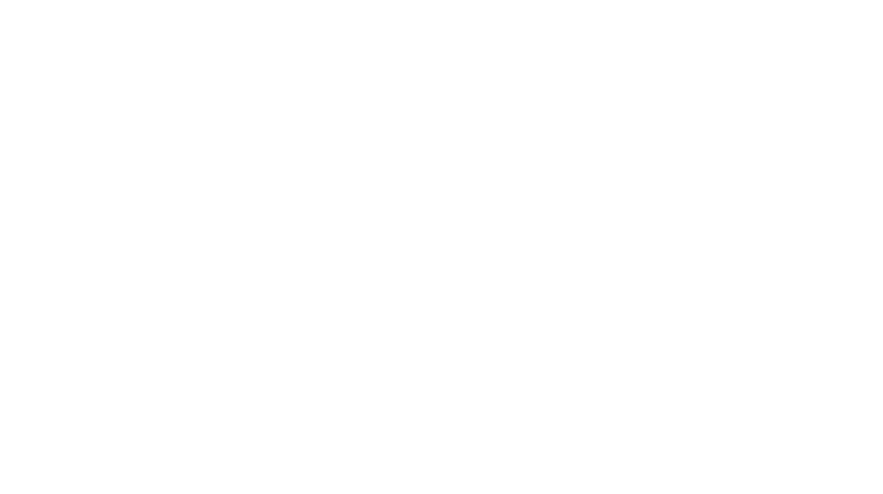
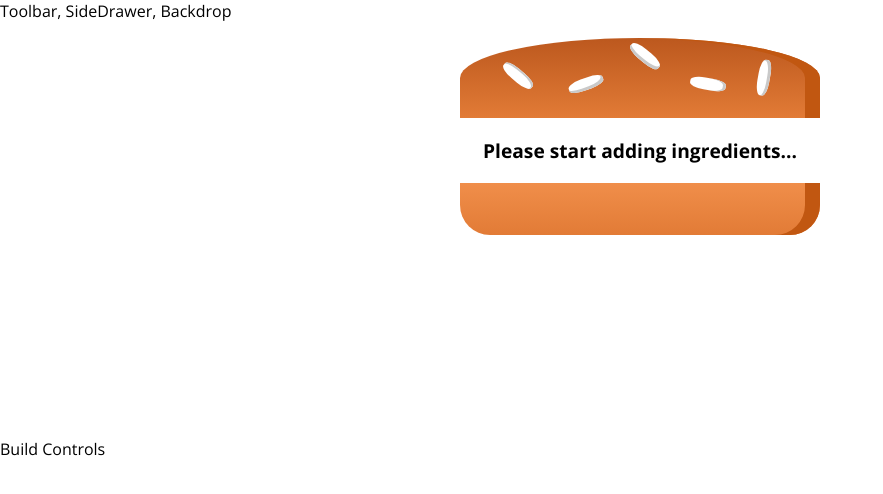
Before and after one commit to goodis86/Burger-Builder, a React app: page / in a window 1280 px wide. Shown: the top 494 px of the page, without its empty margins (0-883 px from the left). Built offline with nearby package versions, Linux system fonts and the light colour scheme.

Commit message:
midway to dinamic ingredients

```diff
--- a/package.json
+++ b/package.json
@@ -31,6 +31,7 @@
     "postcss-flexbugs-fixes": "3.2.0",
     "postcss-loader": "2.0.8",
     "promise": "8.0.1",
+    "prop-types": "^15.7.2",
     "raf": "3.4.0",
     "react": "^16.13.1",
     "react-dev-utils": "^5.0.2",
--- a/src/App.js
+++ b/src/App.js
@@ -1,14 +1,18 @@
-import React, { Component } from 'react';
+import React, { Component } from "react";
+import Layout from "./components/Layout/Layout";
+import BurgerBuilder from "./containers/BurgerBuilder/BurgerBuilder";
 
 class App extends Component {
   render() {
     return (
-      <div >
-
+      <div>
+        <Layout>
+          <BurgerBuilder></BurgerBuilder>
+        </Layout>
       </div>
     );
   }
 }
 
 export default App;
-  // empty div
+// empty div
--- /dev/null
+++ b/src/components/Burger/Burger.css
@@ -0,0 +1,31 @@
+.Burger {
+    width: 100%;
+    margin: auto;
+    height: 250px;
+    /* overflow: scroll; */
+    text-align: center;
+    font-size: 1.2rem;
+    font-weight: bold;
+
+}
+
+@media (min-width: 1000px) and (min-height: 700px) {
+    .Burger {
+        width: 700px;
+        height: 600px;
+    }
+}
+
+@media (min-width: 500px) and (min-height: 401px) {
+    .Burger {
+        width: 450px;
+        height: 400px;
+    }
+}
+
+@media (min-width: 500px) and (max-height: 400px) {
+    .Burger {
+        width: 350px;
+        height: 300px;
+    }
+}
--- /dev/null
+++ b/src/components/Burger/Burger.js
@@ -0,0 +1,30 @@
+import React from "react";
+
+import classes from "./Burger.css";
+import BurgerIngredient from "./BurgerIngredient/BurgerIngredient";
+
+const burger = (props) => {
+  let transformedIngredients = Object.keys(props.ingredients)
+    .map((igKey) => {
+      return [...Array(props.ingredients[igKey])].map((_, i) => {
+        return <BurgerIngredient key={igKey + i} type={igKey} />;
+      });
+    })
+    .reduce((arr, el) => {
+      return arr.concat(el);
+    }, []);
+
+  if (transformedIngredients.length === 0) {
+    transformedIngredients = <p>Please start adding ingredients...</p>;
+  }
+ // console.log(transformedIngredients);
+  return (
+    <div className={classes.Burger}>
+      <BurgerIngredient type="bread-top" />
+      {transformedIngredients}
+      <BurgerIngredient type="bread-bottom" />
+    </div>
+  );
+};
+
+export default burger;
--- /dev/null
+++ b/src/components/Burger/BurgerIngredient/BurgerIngredient.css
@@ -0,0 +1,113 @@
+.BreadBottom {
+    height: 13%;
+    width: 80%;
+    background: linear-gradient(#F08E4A, #e27b36);
+    border-radius: 0 0 30px 30px;
+    box-shadow: inset -15px 0 #c15711;
+    margin: 2% auto;
+}
+
+.BreadTop {
+    height: 20%;
+    width: 80%;
+    background: linear-gradient(#bc581e, #e27b36);
+    border-radius: 50% 50% 0 0;
+    box-shadow: inset -15px 0 #c15711;
+    margin: 2% auto;
+    position: relative;
+}
+
+.Seeds1 {
+    width: 10%;
+    height: 15%;
+    position: absolute;
+    background-color: white;
+    left: 30%;
+    top: 50%;
+    border-radius: 40%;
+    transform: rotate(-20deg);
+    box-shadow: inset -2px -3px #c9c9c9;
+}
+
+.Seeds1:after {
+    content: "";
+    width: 100%;
+    height: 100%;
+    position: absolute;
+    background-color: white;
+    left: -170%;
+    top: -260%;
+    border-radius: 40%;
+    transform: rotate(60deg);
+    box-shadow: inset -1px 2px #c9c9c9;
+  }
+
+.Seeds1:before {
+    content: "";
+    width: 100%;
+    height: 100%;
+    position: absolute;
+    background-color: white;
+    left: 180%;
+    top: -50%;
+    border-radius: 40%;
+    transform: rotate(60deg);
+    box-shadow: inset -1px -3px #c9c9c9;
+  }
+
+  .Seeds2 {
+    width: 10%;
+    height: 15%;
+    position: absolute;
+    background-color: white;
+    left: 64%;
+    top: 50%;
+    border-radius: 40%;
+    transform: rotate(10deg);
+    box-shadow: inset -3px 0 #c9c9c9;
+  }
+
+  .Seeds2:before {
+    content: "";
+    width: 100%;
+    height: 100%;
+    position: absolute;
+    background-color: white;
+    left: 150%;
+    top: -130%;
+    border-radius: 40%;
+    transform: rotate(90deg);
+    box-shadow: inset 1px 3px #c9c9c9;
+  }
+
+
+.Meat {
+    width: 80%;
+    height: 8%;
+    background: linear-gradient(#7f3608, #702e05);
+    margin: 2% auto;
+    border-radius: 15px;
+}
+
+.Cheese {
+    width: 90%;
+    height: 4.5%;
+    margin: 2% auto;
+    background: linear-gradient(#f4d004, #d6bb22);
+    border-radius: 20px;
+}
+
+.Salad {
+    width: 85%;
+    height: 7%;
+    margin: 2% auto;
+    background: linear-gradient(#228c1d, #91ce50);
+    border-radius: 20px;
+}
+
+.Bacon {
+    width: 80%;
+    height: 3%;
+    background: linear-gradient(#bf3813, #c45e38);
+    margin: 2% auto;
+}
--- /dev/null
+++ b/src/components/Burger/BurgerIngredient/BurgerIngredient.js
@@ -0,0 +1,48 @@
+
+
+import React, {Component} from 'react';
+import PropTypes from 'prop-types';
+import classes from './BurgerIngredient.css';
+//import BurgerBuilder from '../../../containers/BurgerBuilder/BurgerBuilder';
+
+class BurgerIngredient extends Component {
+    render() {
+
+     let ingredient = null;
+    switch (this.props.type) {
+        case ('bread-bottom'):
+            ingredient = <div className = {classes.BreadBottom}></div>;
+            break;
+            case ('bread-top') :
+                ingredient = (
+                    <div className = {classes.BreadTop}>
+                        <div className = {classes.Seeds1}></div>
+                        <div className = {classes.Seeds2}></div>
+
+                    </div>
+                );
+                break;
+                case ('meat') :
+                    ingredient = <div className = {classes.Meat}></div>;
+                    break;
+                case ('cheese') :
+                    ingredient = <div className = {classes.Cheese}></div>;
+                    break;
+                case ('salad') :
+                    ingredient = <div className = {classes.Salad}></div>;
+                    break;
+                case ('bacon') :
+                    ingredient = <div className = {classes.Bacon}></div>;
+                    break;
+                    default:
+                        ingredient = null;
+    }
+            return ingredient;
+        }
+}
+
+    BurgerIngredient.propTypes = {
+        type: PropTypes.string.isRequired
+    }
+
+export default BurgerIngredient;
--- /dev/null
+++ b/src/components/Layout/Layout.css
@@ -0,0 +1,3 @@
+.Content {
+  margin-top: 16px;
+}
--- /dev/null
+++ b/src/components/Layout/Layout.js
@@ -0,0 +1,19 @@
+
+
+import React from 'react';
+
+import Aux from '../../hoc/Auxiliary';
+import classes from './Layout.css'
+
+const layout = (props) => (
+    <Aux>
+        <div>
+        Toolbar, SideDrawer, Backdrop
+        </div>
+    <main className = {classes.Content}>
+        {props.children}
+    </main>
+    </Aux>
+);
+
+export default layout;
--- /dev/null
+++ b/src/containers/BurgerBuilder/BurgerBuilder.js
@@ -0,0 +1,29 @@
+import React, { Component } from "react";
+import Aux from "../../hoc/Auxiliary";
+import Burger from '../../components/Burger/Burger';
+
+class BurgerBuilder extends Component {
+//    constructor(props) {          alternative to state manipulations to what's below!!!
+//        super(props);
+//        this.state = {}
+//    }
+
+    state = {
+        ingredients: {
+            salad: 0,
+            bacon: 0,
+            cheese: 0,
+            meat:0
+        }
+    }
+  render() {
+    return (
+      <Aux>
+        <Burger ingredients = {this.state.ingredients}></Burger>
+        <div>Build Controls</div>
+      </Aux>
+    );
+  }
+}
+
+export default BurgerBuilder;
--- /dev/null
+++ b/src/hoc/Auxiliary.js
@@ -0,0 +1,2 @@
+const aux = (props) => props.children;
+export default aux;
--- a/src/index.css
+++ b/src/index.css
@@ -1,5 +1,6 @@
 body {
   margin: 0;
   padding: 0;
-  font-family: sans-serif;
+  font-family: "Open Sans", sans-serif;
+  /* font-weight: 600; */
 }
```
Also changed, not shown: src/components/Component.js (added).
